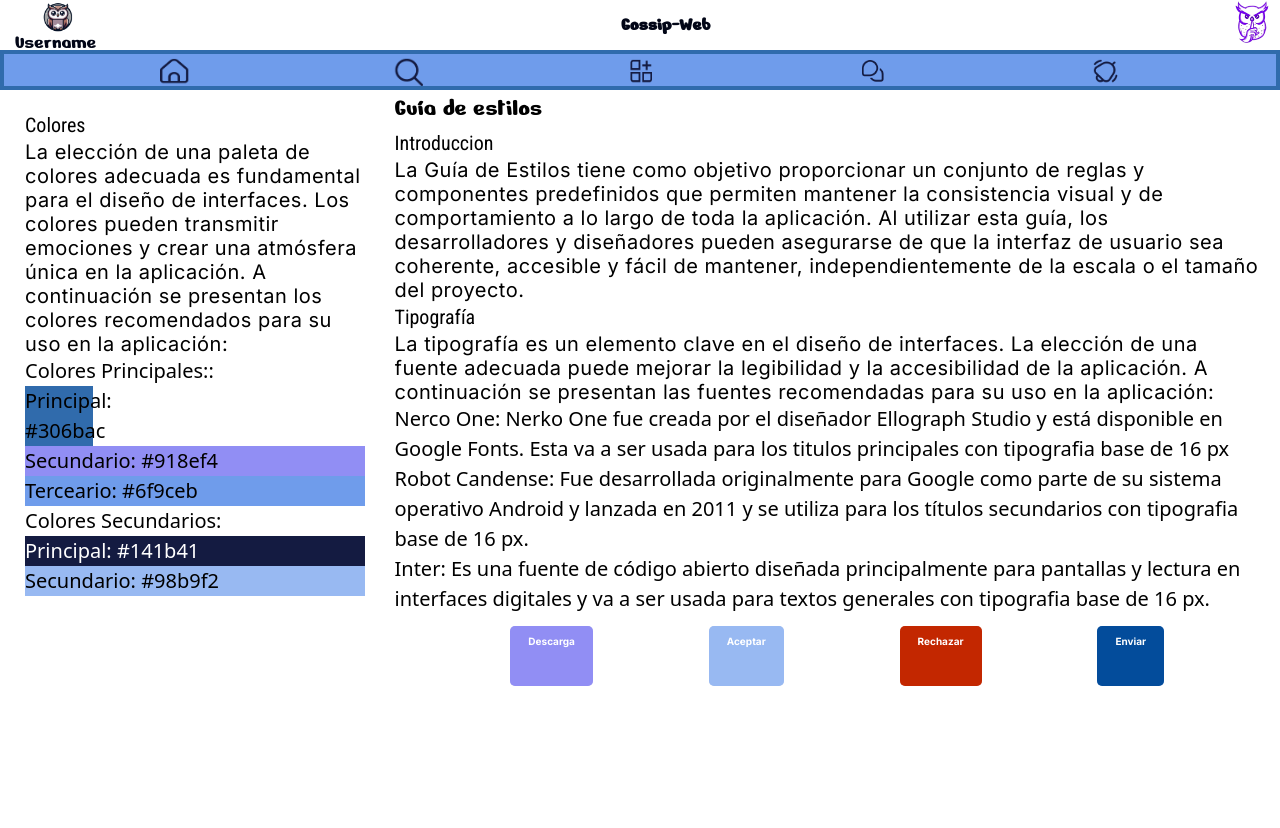
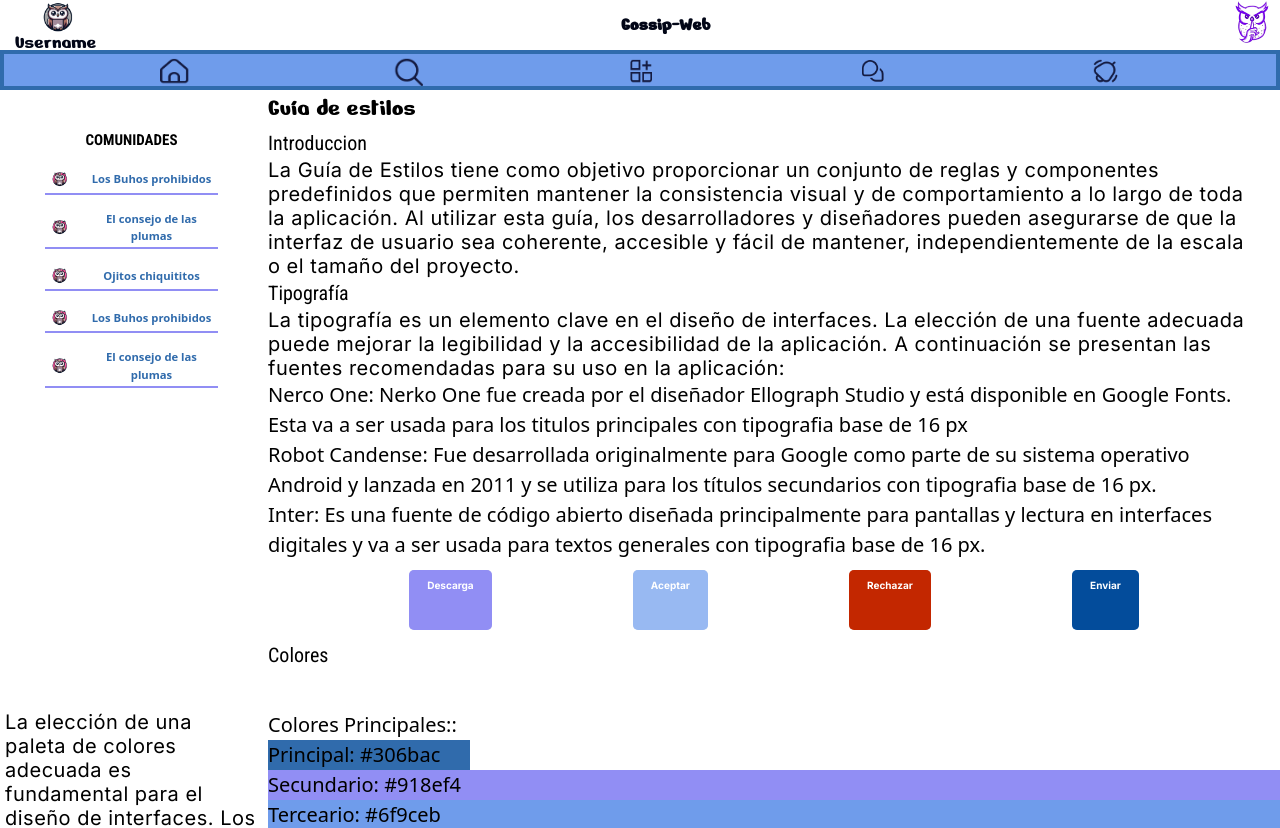
Before and after one commit to FelipeCabal/gossip-web-frontend, a React (Vite) app: page /style-guide in a window 1280 px wide. Shown: the top 828 px of the page. Before the commit the page ends 800 px from the top, so only its background shows below. Built offline with nearby package versions, Linux system fonts and the light colour scheme.

Commit message:
primer avance de el componente de comunidades desplegables y nuevo ajuste en la distribucion de el loyout

```diff
--- a/src/components/ComunidadesDesplegables.jsx
+++ b/src/components/ComunidadesDesplegables.jsx
@@ -0,0 +1,32 @@
+import icono from '../assets/avatares/mujer.png';
+import { Link } from "react-router-dom"
+
+
+const Comunidades = () => {
+    const comunidades = [
+        { id: 1, nombre: 'Los Buhos prohibidos' },
+        { id: 2, nombre: 'El consejo de las plumas' },
+        { id: 3, nombre: 'Ojitos chiquititos' },
+        { id: 4, nombre: 'Los Buhos prohibidos' },
+        { id: 5, nombre: 'El consejo de las plumas' },
+    ];
+
+    return (
+        <div className="bg-white p-8 rounded-lg w-auto">
+            <h2 className="text-2xl font-bold text-center mb-6">COMUNIDADES</h2>
+            <div className="space-y-6 pt-1">
+                {comunidades.map((comunidad) => (
+                    <div
+                        key={comunidad.id}
+                        className="flex items-center border-b-2 justify-around border-b-[#918ef4] pb-1 w-full"
+                    >
+                        <img src={icono} alt="Icono de búho" className="w-12 " />
+                        <Link className="ml-4 text-lg text-center text-[#306bac] font-bold flex-1">{comunidad.nombre}</Link>
+                    </div>
+                ))}
+            </div>
+        </div>
+    );
+};
+
+export default Comunidades;
--- a/src/css/layouts/containerHome.css
+++ b/src/css/layouts/containerHome.css
@@ -22,7 +22,7 @@
 
 @media (min-width: 450px) {
     .containerHome {
-        grid-template-columns: 30% 70%;
+        grid-template-columns: 20% 80%;
         gap: 10px;
     }
     .left-column {
--- a/src/pages/GuiaEstilos.jsx
+++ b/src/pages/GuiaEstilos.jsx
@@ -1,4 +1,5 @@
 import Navbar from "../partials/navbar";
+import ComunidadesDesplegables from "../components/ComunidadesDesplegables";
 import "../css/buttons/buttons.css"
 
 export function GuiaEstilos() {
@@ -7,22 +8,7 @@ export function GuiaEstilos() {
             <Navbar />
             <div className="containerHome">
                 <div className="left-column">
-                <h2>Colores</h2>
-                <p>La elección de una paleta de colores adecuada es fundamental para el diseño de interfaces. Los colores pueden transmitir emociones y crear una atmósfera única en la aplicación. A continuación se presentan los colores recomendados para su uso en la aplicación:</p>
-                <ul>
-                    <li>Colores Principales::</li>
-                    <ul>
-                        <li className='bg-[#306bac] w-[20%]'>Principal: #306bac</li>
-                        <li className='bg-[#918ef4]'>Secundario: #918ef4</li>
-                        <li className='bg-[#6f9ceb]'>Terceario: #6f9ceb</li>
-                    </ul>
-                    <li>Colores Secundarios:</li>
-                    <ul>
-                        <li className='bg-[#141b41] text-white'>Principal: #141b41</li>
-                        <li className='bg-[#98b9f2]'>Secundario: #98b9f2</li>
-                    </ul>
-                </ul>
-
+                    <ComunidadesDesplegables />
                 </div>
                 <div className="right-column">
                     <h1 className="text-[25px]">Guía de estilos</h1>
@@ -47,6 +33,21 @@ export function GuiaEstilos() {
                 </div>
 
                 <br /><br />
+                <h2>Colores</h2>
+                <p>La elección de una paleta de colores adecuada es fundamental para el diseño de interfaces. Los colores pueden transmitir emociones y crear una atmósfera única en la aplicación. A continuación se presentan los colores recomendados para su uso en la aplicación:</p>
+                <ul>
+                    <li>Colores Principales::</li>
+                    <ul>
+                        <li className='bg-[#306bac] w-[20%]'>Principal: #306bac</li>
+                        <li className='bg-[#918ef4]'>Secundario: #918ef4</li>
+                        <li className='bg-[#6f9ceb]'>Terceario: #6f9ceb</li>
+                    </ul>
+                    <li>Colores Secundarios:</li>
+                    <ul>
+                        <li className='bg-[#141b41] text-white'>Principal: #141b41</li>
+                        <li className='bg-[#98b9f2]'>Secundario: #98b9f2</li>
+                    </ul>
+                </ul>
             </div>
         </>
     )
```
Lines whose indentation alone changed are shown as unchanged.
